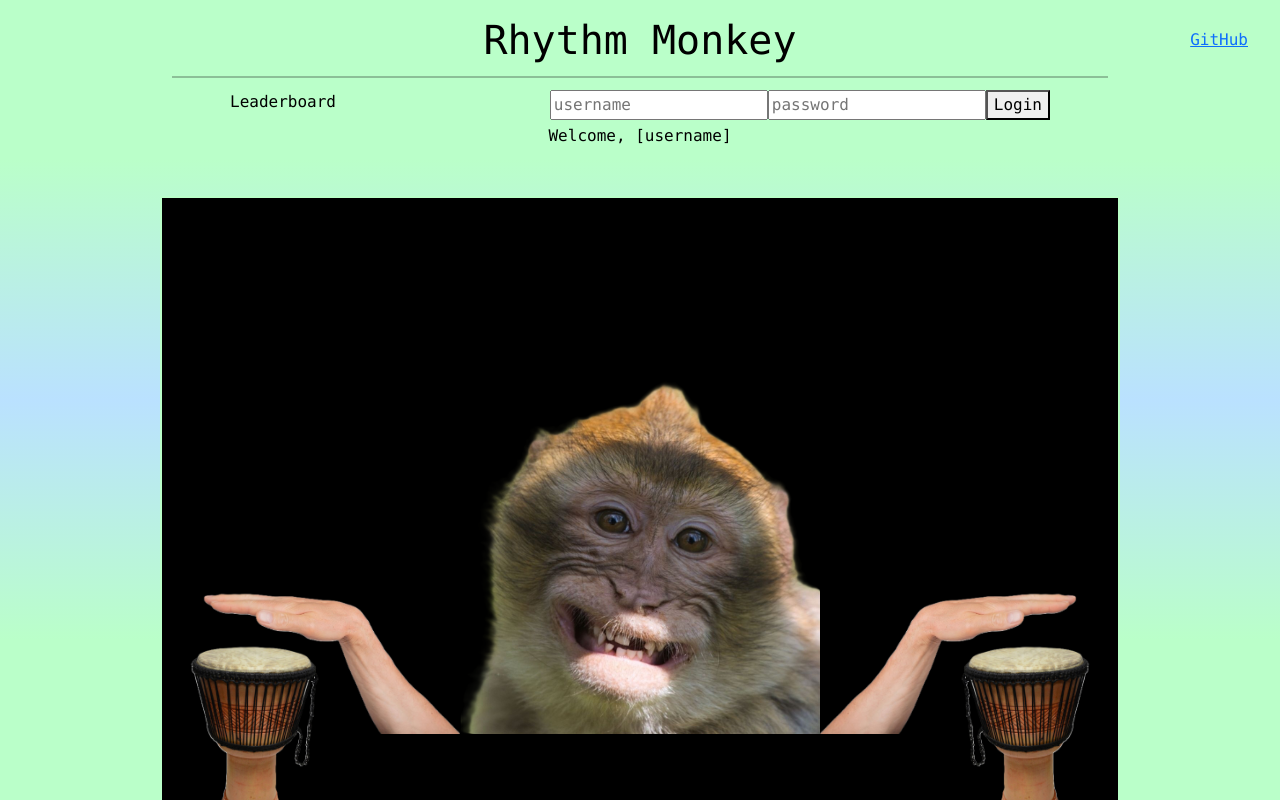
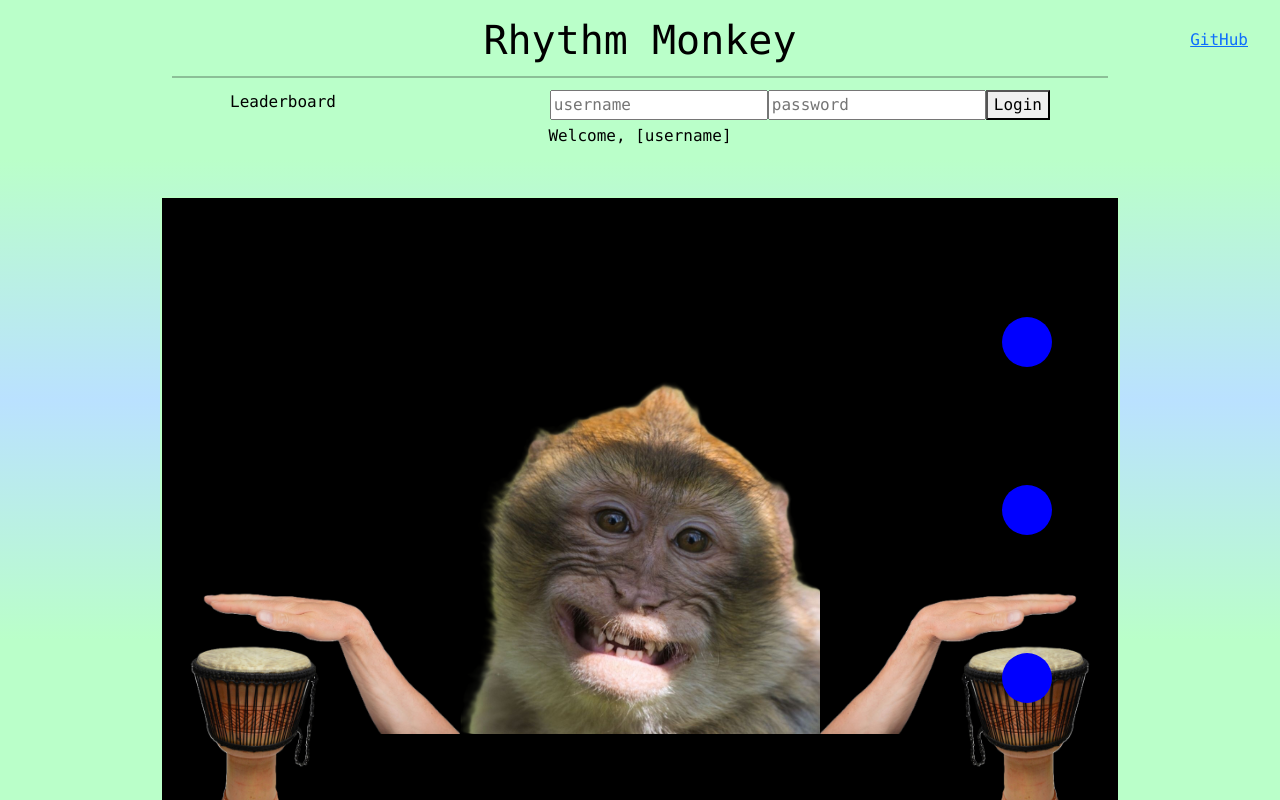
Before and after one commit to cfox2021/startup, a React (Vite) app: page / in a window 1280 px wide. Shown: the top 800 px of the page. Built offline with nearby package versions, Linux system fonts and the light colour scheme.

Commit message:
Added falling notes above each bongo.

```diff
--- a/src/game/game.jsx
+++ b/src/game/game.jsx
@@ -3,7 +3,34 @@ import '../app.css';
 
 export default function Game() {
   const [handPressed, setHandPressed] = useState({ left: false, right: false });
+  const [notes, setNotes] = useState([]);
 
+  // Spawn falling notes
+  useEffect(() => {
+    const interval = setInterval(() => {
+      const newNote = {
+        id: Date.now(),
+        side: Math.random() < 0.5 ? 'left' : 'right',
+        y: 0,
+      };
+      setNotes(prev => [...prev, newNote]);
+    }, 1200);
+    return () => clearInterval(interval);
+  }, []);
+
+  // Move notes downward
+  useEffect(() => {
+    const moveInterval = setInterval(() => {
+      setNotes(prev =>
+        prev
+          .map(note => ({ ...note, y: note.y + 7 })) // slower, smoother fall
+          .filter(note => note.y < 700)
+      );
+    }, 50);
+    return () => clearInterval(moveInterval);
+  }, []);
+
+  // Key press handling
   useEffect(() => {
     const handleKeyDown = (e) => {
       if (e.key === 'f' || e.key === 'F') {
@@ -15,17 +42,26 @@ export default function Game() {
         setTimeout(() => setHandPressed(prev => ({ ...prev, right: false })), 100);
       }
     };
-
     window.addEventListener('keydown', handleKeyDown);
     return () => window.removeEventListener('keydown', handleKeyDown);
   }, []);
+
+  // Constants for layout
+  const containerWidth = 960;
+  const bongoWidth = 220;
+  const bongoGap = 550;
+  const noteSize = 50; // bigger notes
+
+  // Centers of the bongos
+  const leftBongoCenter = containerWidth / 2 - bongoGap / 2;
+  const rightBongoCenter = containerWidth / 2 + bongoGap / 2;
 
   return (
     <main>
       <div
         id="game-outline"
         style={{
-          width: "960px",
+          width: `${containerWidth}px`,
           height: "720px",
           border: "2px solid #baffc9",
           backgroundColor: "black",
@@ -34,18 +70,31 @@ export default function Game() {
           margin: "auto"
         }}
       >
-        <div
-          style={{
-            position: "absolute",
-            bottom: "180px",
-            left: "50%",
-            transform: "translateX(-50%)",
-            pointerEvents: "none"
-          }}
-        >
-          <img src="/monkey.png" alt="Monkey body" width="360" />
-        </div>
+        {/* Falling notes */}
+        {notes.map(note => {
+          const leftPosition =
+            note.side === 'left'
+              ? containerWidth / 2 - bongoGap / 2 - bongoWidth / 2 - noteSize / 2
+              : containerWidth / 2 + bongoGap / 2 + bongoWidth / 2 - noteSize / 2;
 
+          return (
+            <div
+              key={note.id}
+              style={{
+                position: "absolute",
+                left: `${leftPosition}px`,
+                top: `${note.y}px`,
+                width: `${noteSize}px`,
+                height: `${noteSize}px`,
+                borderRadius: "50%",
+                backgroundColor: note.side === 'left' ? "red" : "blue",
+                zIndex: 4, // in front of everything
+              }}
+            />
+          );
+        })}
+
+        {/* Bongos */}
         <div
           style={{
             position: "absolute",
@@ -53,13 +102,29 @@ export default function Game() {
             left: "50%",
             transform: "translateX(-50%)",
             display: "flex",
-            gap: "550px"
+            gap: `${bongoGap}px`,
+            zIndex: 1,
           }}
         >
-          <img src="/bongo_left.png" alt="Left bongo" width="220" />
-          <img src="/bongo_right.png" alt="Right bongo" width="220" />
+          <img src="/bongo_left.png" alt="Left bongo" width={bongoWidth} />
+          <img src="/bongo_right.png" alt="Right bongo" width={bongoWidth} />
         </div>
 
+        {/* Monkey */}
+        <div
+          style={{
+            position: "absolute",
+            bottom: "180px",
+            left: "50%",
+            transform: "translateX(-50%)",
+            pointerEvents: "none",
+            zIndex: 2,
+          }}
+        >
+          <img src="/monkey.png" alt="Monkey body" width="360" />
+        </div>
+
+        {/* Hands */}
         <div
           style={{
             position: "absolute",
@@ -68,7 +133,8 @@ export default function Game() {
             transform: "translateX(-50%)",
             display: "flex",
             alignItems: "flex-end",
-            gap: "360px"
+            gap: "360px",
+            zIndex: 3,
           }}
         >
           <img
```
